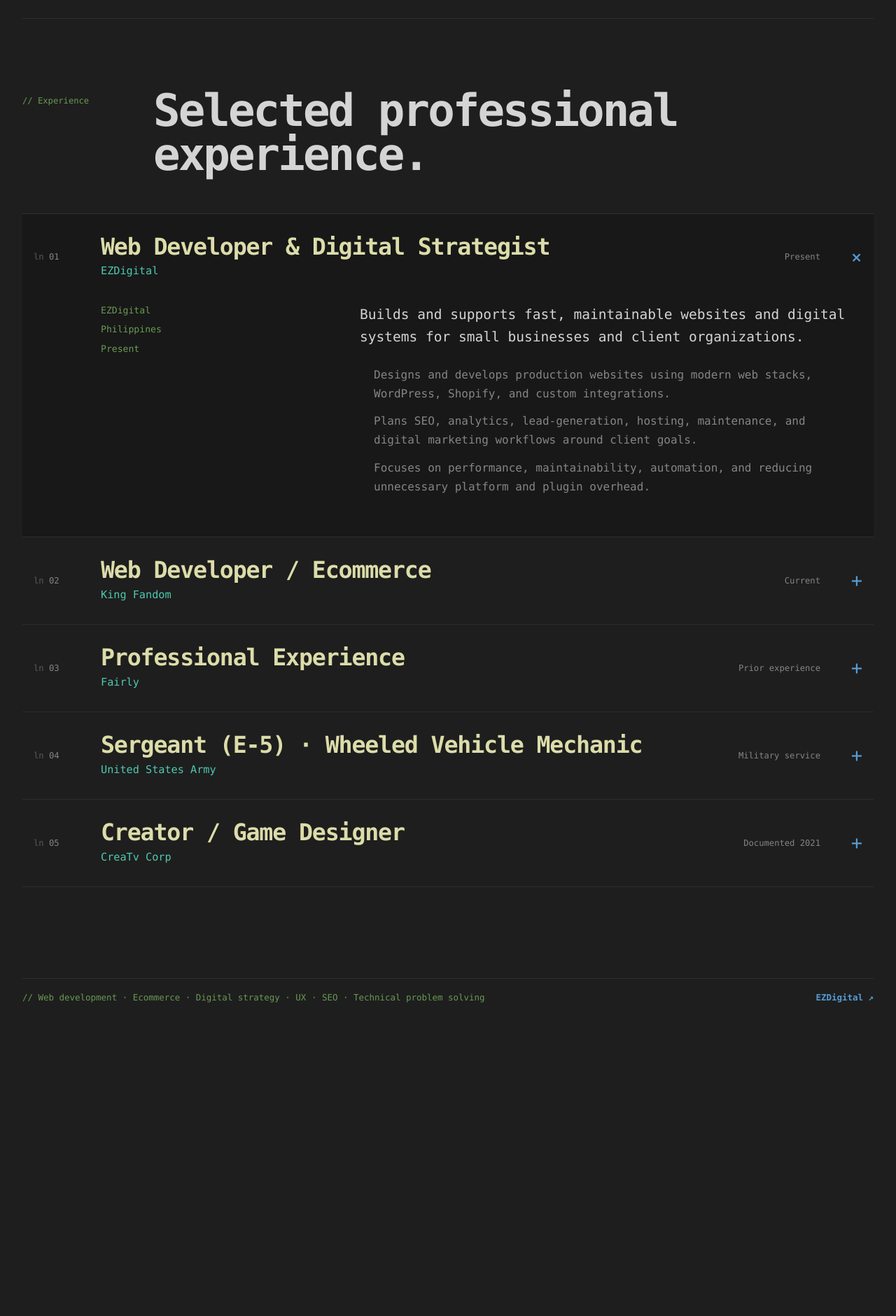
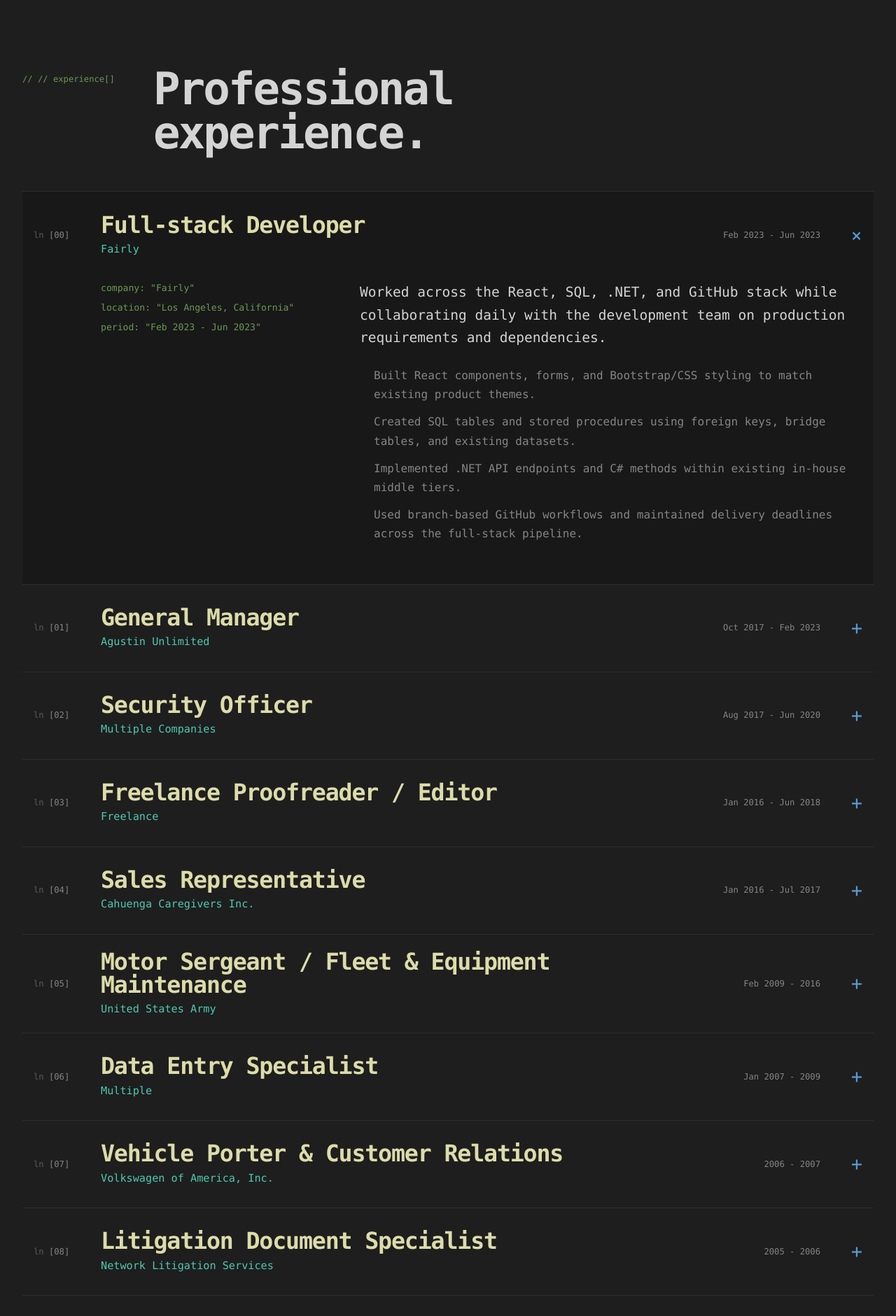
Before and after one commit to ronell-agustin/ronellagustin, a Next.js app: page /resume in a window 1280 px wide. Shown: the part 580-2461 px from the top of the page at 70% size. Before the commit the page ends 2040 px from the top, so only its background shows below. Built offline with nearby package versions, Linux system fonts and the light colour scheme.

Commit message:
Replace placeholder resume with audited career history

```diff
--- a/src/app/resume/page.tsx
+++ b/src/app/resume/page.tsx
@@ -1,79 +1,191 @@
 const experience = [
   {
-    title: "Web Developer & Digital Strategist",
-    company: "EZDigital",
-    location: "Philippines",
-    period: "Present",
+    title: "Full-stack Developer",
+    company: "Fairly",
+    location: "Los Angeles, California",
+    period: "Feb 2023 - Jun 2023",
     summary:
-      "Builds and supports fast, maintainable websites and digital systems for small businesses and client organizations.",
+      "Worked across the React, SQL, .NET, and GitHub stack while collaborating daily with the development team on production requirements and dependencies.",
     details: [
-      "Designs and develops production websites using modern web stacks, WordPress, Shopify, and custom integrations.",
-      "Plans SEO, analytics, lead-generation, hosting, maintenance, and digital marketing workflows around client goals.",
-      "Focuses on performance, maintainability, automation, and reducing unnecessary platform and plugin overhead.",
+      "Built React components, forms, and Bootstrap/CSS styling to match existing product themes.",
+      "Created SQL tables and stored procedures using foreign keys, bridge tables, and existing datasets.",
+      "Implemented .NET API endpoints and C# methods within existing in-house middle tiers.",
+      "Used branch-based GitHub workflows and maintained delivery deadlines across the full-stack pipeline.",
     ],
   },
   {
-    title: "Web Developer / Ecommerce",
-    company: "King Fandom",
-    location: "Canoga Park, California · Remote",
-    period: "Current",
+    title: "General Manager",
+    company: "Agustin Unlimited",
+    location: "Canoga Park, California",
+    period: "Oct 2017 - Feb 2023",
     summary:
-      "Develops and maintains ecommerce experiences, landing pages, merchandising systems, and reusable Shopify workflows.",
+      "Founded and managed a retail and ecommerce operation spanning inventory, warehousing, staffing, sales, marketing, and process improvement.",
     details: [
-      "Builds and iterates on Shopify storefront experiences and reusable page structures.",
-      "Supports ecommerce merchandising, promotional landing pages, event workflows, and site optimization.",
-      "Translates business requirements into practical storefront improvements with an emphasis on repeatable systems.",
+      "Managed inventory databases containing more than 500,000 line items and ecommerce logistics.",
+      "Oversaw a warehouse valued above $1 million and led hiring, training, and operations for 25+ employees.",
+      "Directed social media, website, multimedia, B2B/B2C sales, and marketing strategy.",
+      "Continuously improved business processes while supporting community organizations and small-business IT needs.",
     ],
   },
   {
-    title: "Professional Experience",
-    company: "Fairly",
-    location: "LinkedIn-listed experience",
-    period: "Prior experience",
+    title: "Security Officer",
+    company: "Multiple Companies",
+    location: "Greater Los Angeles Area",
+    period: "Aug 2017 - Jun 2020",
     summary:
-      "Fairly is listed among the professional experience on my public LinkedIn profile.",
+      "Provided armed and unarmed security for film sets, concerts, events, and high-priority personnel.",
     details: [
-      "The public, signed-out LinkedIn profile does not expose the complete title, dates, or role description for this entry.",
-      "This entry is intentionally kept concise rather than filling missing details with assumptions.",
+      "Supported events with audiences up to 5,000 people and protected personnel and equipment valued above $10 million.",
+      "Escorted VIP and high-priority personnel and maintained professional, protocol-compliant security standards.",
+      "Worked with AEGIS Security Company, Sully Crew Security LLC, and as a private contractor.",
+      "Led small groups when supervisors were unavailable while balancing full-time college attendance.",
     ],
   },
   {
-    title: "Sergeant (E-5) · Wheeled Vehicle Mechanic",
-    company: "United States Army",
-    location: "United States",
-    period: "Military service",
+    title: "Freelance Proofreader / Editor",
+    company: "Freelance",
+    location: "Los Angeles, California",
+    period: "Jan 2016 - Jun 2018",
     summary:
-      "Served as a U.S. Army noncommissioned officer with technical, maintenance, leadership, and personnel responsibilities.",
+      "Edited professional correspondence and long-form documents for clients in medical, legal, engineering, and other industries.",
     details: [
-      "Led and supported soldiers while maintaining accountability, readiness, and mission requirements.",
-      "Diagnosed, repaired, and maintained military wheeled vehicles and associated systems.",
-      "Developed practical leadership, troubleshooting, logistics, documentation, and team-management skills in operational environments.",
+      "Improved clarity, consistency, tone, and professionalism while preserving each client's voice.",
+      "Edited material ranging from emails to reports, reviews, and internal team briefings.",
+      "Worked to strict client schedules while protecting confidential and industry-sensitive information.",
     ],
   },
   {
-    title: "Creator / Game Designer",
-    company: "CreaTv Corp",
-    location: "Independent project",
-    period: "Documented 2021",
+    title: "Sales Representative",
+    company: "Cahuenga Caregivers Inc.",
+    location: "California",
+    period: "Jan 2016 - Jul 2017",
     summary:
-      "Created and documented The Birth of Royalty, covering game systems, story, mechanics, interface concepts, AI behavior, and production planning.",
+      "Combined customer service, sensitive-record handling, and inventory management in a fast-paced healthcare setting.",
     details: [
-      "Produced game-design documentation spanning systems design, narrative, mechanics, UI, AI scripts, and development phases.",
-      "Combined creative direction with technical planning and structured production documentation.",
+      "Managed records for more than 2,000 patients and 1,500+ inventory line items valued above $500,000.",
+      "Maintained confidentiality and data accuracy while keeping inventory systems organized and current.",
+      "Delivered knowledgeable customer service and timely fulfillment of patient needs.",
     ],
   },
+  {
+    title: "Motor Sergeant / Fleet & Equipment Maintenance",
+    company: "United States Army",
+    location: "United States · South Korea · Germany",
+    period: "Feb 2009 - 2016",
+    summary:
+      "Served as a U.S. Army maintenance leader, progressing from technical mechanic and team leader to Motor Sergeant responsible for personnel, readiness, and high-value equipment.",
+    details: [
+      "As Motor Sergeant, led 8-10 soldiers and maintained readiness and records for a fleet valued above $10 million.",
+      "Diagnosed and maintained diesel vehicles, semi-trucks, HMMWVs, generators, weapons, radios, and satellite systems.",
+      "Held additional responsibilities including HAZMAT, Master Driver, range safety, safety officer, publications, and new-soldier inprocessing.",
+      "Supported multinational counterparts and worked alongside Military Intelligence and Airborne units.",
+    ],
+  },
+  {
+    title: "Data Entry Specialist",
+    company: "Multiple",
+    location: "California",
+    period: "Jan 2007 - 2009",
+    summary:
+      "Managed time-sensitive laboratory sample data, requisitions, reporting, and client communication.",
+    details: [
+      "Handled third-party processing requisitions and critical-priority client requests.",
+      "Investigated processing delays and maintained accurate, high-volume data entry.",
+    ],
+  },
+  {
+    title: "Vehicle Porter & Customer Relations",
+    company: "Volkswagen of America, Inc.",
+    location: "Van Nuys, California",
+    period: "2006 - 2007",
+    summary:
+      "Supported dealership service operations by preparing vehicles and coordinating customer transportation.",
+    details: [
+      "Received, staged, tested, cleaned, and prepared vehicles before and after service.",
+      "Provided customer pick-up and drop-off support and helped maintain a consistent service experience.",
+    ],
+  },
+  {
+    title: "Litigation Document Specialist",
+    company: "Network Litigation Services",
+    location: "Greater Los Angeles Area",
+    period: "2005 - 2006",
+    summary:
+      "Prepared and edited high-volume court transcription material for litigation teams under tight deadlines.",
+    details: [
+      "Edited hundreds of pages containing industry-specific terminology while maintaining high accuracy.",
+      "Provided terminology clarification and supported delivery when normal courier services failed.",
+    ],
+  },
+  {
+    title: "Level 3 Associate",
+    company: "In-N-Out Burger",
+    location: "California",
+    period: "2003 - 2005",
+    summary:
+      "Advanced through multiple associate levels while providing high-volume customer service during high school.",
+    details: [
+      "Progressed to Level 3 and was regularly loaned to other locations to support understaffed or high-demand shifts.",
+      "Maintained fast, consistent service and contributed across multiple franchise locations.",
+    ],
+  },
+];
+
+const education = [
+  {
+    school: "Los Angeles Film School",
+    degree: "Bachelor of Science - Business",
+    focus: "Intellectual Property, Talent Management, and Entertainment Services",
+    period: "2018 - 2020",
+  },
+  {
+    school: "California State University, Northridge",
+    degree: "Bachelor of Arts - English Language and Literature",
+    focus: "General",
+    period: "2017 - Jun 2019",
+  },
+  {
+    school: "Los Angeles Pierce College",
+    degree: "Associate of Arts - English Language and Literature",
+    focus: "General",
+    period: "2015 - 2017",
+  },
+  {
+    school: "Los Angeles Valley College",
+    degree: "Associate of Arts - English",
+    focus: "Creative Writing",
+    period: "2015 - 2017",
+  },
+];
+
+const skills = [
+  "React",
+  ".NET",
+  "C#",
+  "SQL",
+  "JavaScript",
+  "HTML",
+  "CSS",
+  "APIs",
+  "GitHub",
+  "Editing",
+  "Proofreading",
+  "DBMS",
+  "Leadership",
 ];
 
 export default function ResumePage() {
   return (
     <main className="resume-page">
       <header className="resume-header">
-        <a className="resume-back" href="/">← Portfolio</a>
+        <a className="resume-back" href="/">← portfolio.tsx</a>
         <div>
-          <p className="resume-kicker">Resume</p>
-          <h1>Ronell Esteron Agustin</h1>
+          <p className="resume-kicker">// resume.ts</p>
+          <h1>Ronell Agustin</h1>
           <p className="resume-intro">
-            Developer, digital strategist, business owner, and U.S. Army veteran focused on building practical systems that are fast, maintainable, and useful.
+            Full-stack developer and U.S. Army veteran with experience across React,
+            .NET, SQL, APIs, business operations, technical leadership, and creative
+            problem-solving.
           </p>
         </div>
         <a
@@ -82,21 +194,21 @@ export default function ResumePage() {
           target="_blank"
           rel="noreferrer"
         >
-          LinkedIn ↗
+          linkedin ↗
         </a>
       </header>
 
       <section className="resume-section" aria-labelledby="experience-title">
         <div className="resume-section-heading">
-          <p className="section-label">Experience</p>
-          <h2 id="experience-title">Selected professional experience.</h2>
+          <p className="section-label">// experience[]</p>
+          <h2 id="experience-title">Professional experience.</h2>
         </div>
 
         <div className="experience-list">
           {experience.map((role, index) => (
             <details className="experience-item" key={`${role.company}-${role.title}`} open={index === 0}>
               <summary>
-                <span className="experience-index">{String(index + 1).padStart(2, "0")}</span>
+                <span className="experience-index">[{String(index).padStart(2, "0")}]</span>
                 <span className="experience-heading">
                   <strong>{role.title}</strong>
                   <span>{role.company}</span>
@@ -107,9 +219,9 @@ export default function ResumePage() {
 
               <div className="experience-body">
                 <div className="experience-meta">
-                  <span>{role.company}</span>
-                  <span>{role.location}</span>
-                  <span>{role.period}</span>
+                  <span>company: &quot;{role.company}&quot;</span>
+                  <span>location: &quot;{role.location}&quot;</span>
+                  <span>period: &quot;{role.period}&quot;</span>
                 </div>
                 <div className="experience-copy">
                   <p>{role.summary}</p>
@@ -125,9 +237,47 @@ export default function ResumePage() {
         </div>
       </section>
 
+      <section className="resume-section" aria-labelledby="education-title">
+        <div className="resume-section-heading">
+          <p className="section-label">// education[]</p>
+          <h2 id="education-title">Education.</h2>
+        </div>
+
+        <div className="experience-list">
+          {education.map((item, index) => (
+            <details className="experience-item" key={item.school}>
+              <summary>
+                <span className="experience-index">[{String(index).padStart(2, "0")}]</span>
+                <span className="experience-heading">
+                  <strong>{item.school}</strong>
+                  <span>{item.degree}</span>
+                </span>
+                <span className="experience-period">{item.period}</span>
+                <span className="experience-toggle" aria-hidden="true">+</span>
+              </summary>
+              <div className="experience-body">
+                <div className="experience-meta">
+                  <span>period: &quot;{item.period}&quot;</span>
+                </div>
+                <div className="experience-copy">
+                  <p>{item.degree}</p>
+                  <ul>
+                    <li>{item.focus}</li>
+                  </ul>
+                </div>
+              </div>
+            </details>
+          ))}
+        </div>
+      </section>
+
       <section className="resume-bottom">
-        <p>Web development · Ecommerce · Digital strategy · UX · SEO · Technical problem solving</p>
-        <a href="https://ezdigital-ph.com" target="_blank" rel="noreferrer">EZDigital ↗</a>
+        <p>{skills.join(" · ")}</p>
+        <div>
+          <a href="mailto:ronellagustin@outlook.com">email ↗</a>
+          {" · "}
+          <a href="tel:+18182313066">phone ↗</a>
+        </div>
       </section>
     </main>
   );
```
